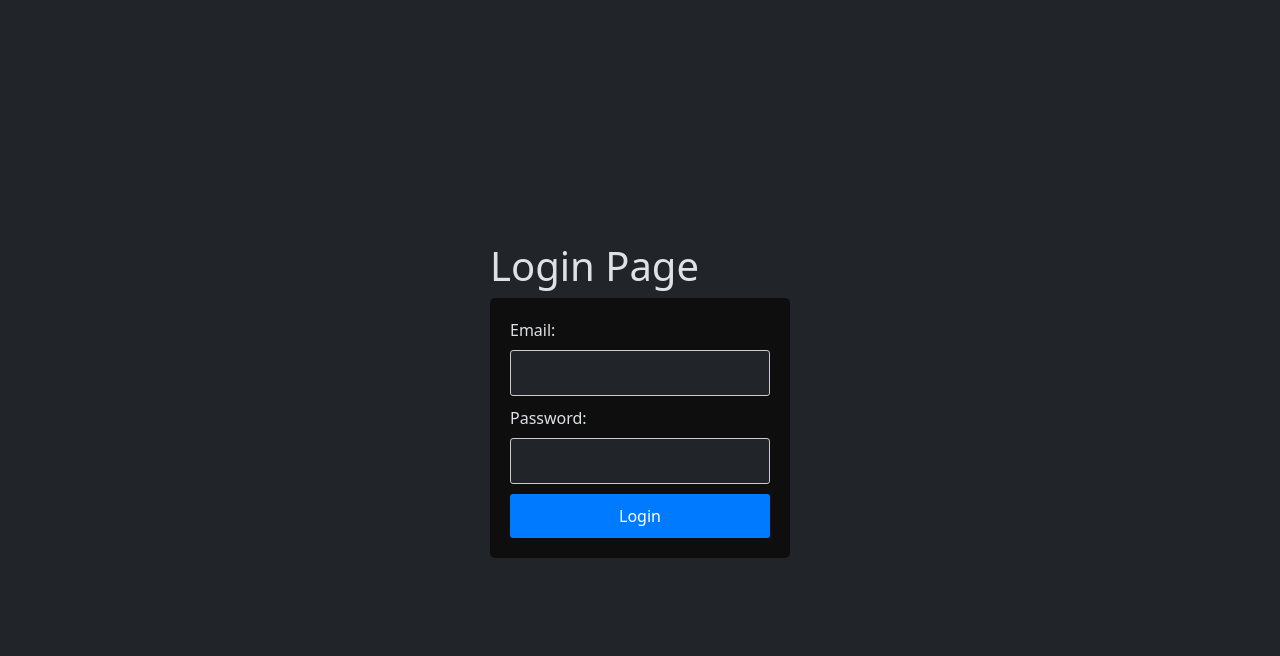
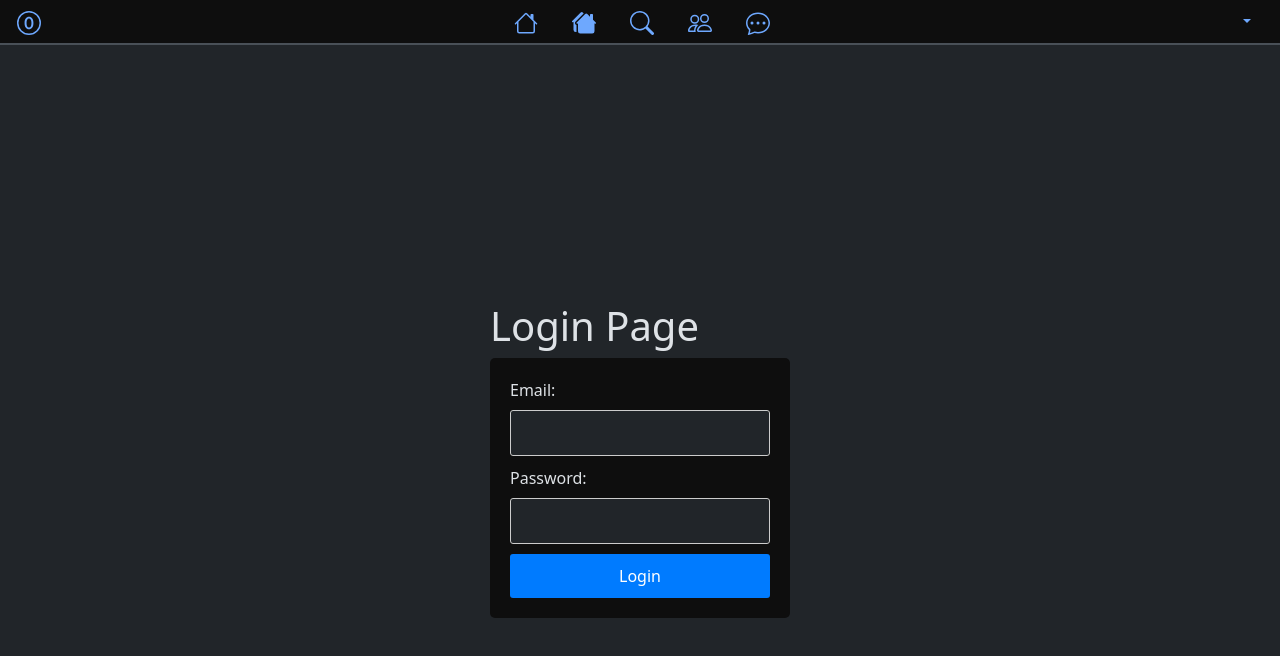
Before and after one commit to MateusTum/social, a React (Create React App) app in the folder social-frontend/: page /login in a window 1280 px wide. Shown: the top 656 px of the page. Built offline with nearby package versions, Linux system fonts and the light colour scheme.

Commit message:
Add Header & Navbar layout

```diff
--- a/social-frontend/src/App.js
+++ b/social-frontend/src/App.js
@@ -9,9 +9,13 @@ import { BrowserRouter as Router, Route, Routes } from 'react-router-dom';
 import LoginPage from './Pages/authentication/login_page/LoginPage';
 import RegisterPage from './Pages/authentication/register_page/RegisterPage';
 
+// Header
+import AppHeader from './Components/header/Header';
+
 function App() {
   return (
     <Router>
+      <AppHeader />
       <Routes>
         {/* Home */}
         {/* React Router v6 uses `element` prop to render components */}
--- /dev/null
+++ b/social-frontend/src/Components/header/Header.js
@@ -0,0 +1,24 @@
+import React from "react";
+
+// import logo from "../assets/svgs/logoonly.svg";
+
+// Bootstrap imports
+import { Container, Row, Col } from "react-bootstrap";
+
+// Import navbar
+import AppNavBar from "../navbar/AppNavBar";
+
+
+const AppHeader = () => {
+  return (
+    <header className="border-bottom fixed-top p-0">
+      <Container fluid>
+        <Row>
+            <AppNavBar/>
+        </Row>
+      </Container>
+    </header>
+  );
+};
+
+export default AppHeader;
--- /dev/null
+++ b/social-frontend/src/Components/navbar/AppNavBar.js
@@ -0,0 +1,78 @@
+import React from "react";
+import { NavLink, useLocation, Link } from "react-router-dom";
+
+// Bootstrap imports
+import { Nav, NavDropdown } from "react-bootstrap";
+
+// Import Icons
+import Icons from "../../assets/svgs/nav_svgs/NavIcons";
+
+// Import Logo
+import Logo from "../../assets/svgs/Logo";
+
+// Import styles
+import styles from "./navbar_styles.module.scss";
+
+function NavUserDropdown() {
+  return (
+    <NavDropdown menuVariant="dark" className="ms-auto">
+      <NavDropdown.Item href="#action/3.1"></NavDropdown.Item>
+      <NavDropdown.Item href="#action/3.2">Another action</NavDropdown.Item>
+      <NavDropdown.Item href="#action/3.3">Something</NavDropdown.Item>
+      <NavDropdown.Divider />
+      <NavDropdown.Item href="#action/3.4">Separated link</NavDropdown.Item>
+    </NavDropdown>
+  );
+}
+
+const AppNavBar = () => {
+  const location = useLocation();
+  const currentPath = location.pathname;
+  const defaultActiveKey = currentPath === "/home" ? "/home" : currentPath;
+
+  const { House, Houses, Search, People, Chat } = Icons;
+
+  return (
+    <Nav
+      variant="tabs"
+      defaultActiveKey="/home"
+      activeKey={defaultActiveKey}
+      className={`justify-content-center ${styles.navbar}`}
+    >
+      <Nav.Item className="me-auto">
+        <Nav.Link as={Link}>
+          {/* Logo placeholder */}
+          <Logo />
+        </Nav.Link>
+      </Nav.Item>
+      <Nav.Item>
+        <Nav.Link as={NavLink} to="/home">
+          <House />
+        </Nav.Link>
+      </Nav.Item>
+      <Nav.Item>
+        <Nav.Link as={NavLink} to="/profile">
+          <Houses />
+        </Nav.Link>
+      </Nav.Item>
+      <Nav.Item>
+        <Nav.Link as={NavLink} to="/">
+          <Search />
+        </Nav.Link>
+      </Nav.Item>
+      <Nav.Item>
+        <Nav.Link as={NavLink} to="/">
+          <People />
+        </Nav.Link>
+      </Nav.Item>
+      <Nav.Item>
+        <Nav.Link as={NavLink} to="/">
+          <Chat />
+        </Nav.Link>
+      </Nav.Item>
+      <NavUserDropdown />
+    </Nav>
+  );
+};
+
+export default AppNavBar;
--- /dev/null
+++ b/social-frontend/src/Components/navbar/navbar_styles.module.scss
@@ -0,0 +1,5 @@
+@import "../../_variables.scss";
+
+.navbar {
+    background-color: $primary-color;
+}
--- /dev/null
+++ b/social-frontend/src/assets/svgs/Logo.js
@@ -0,0 +1,19 @@
+import React from "react";
+
+function Logo() {
+  return (
+    <svg
+      xmlns="http://www.w3.org/2000/svg"
+      width="1.5em"
+      height="1.5em"
+      fill="currentColor"
+      className="bi bi-0-circle"
+      viewBox="0 0 16 16"
+    >
+      <path d="M7.988 12.158c-1.851 0-2.941-1.57-2.941-3.99V7.84c0-2.408 1.101-3.996 2.965-3.996 1.857 0 2.935 1.57 2.935 3.996v.328c0 2.408-1.101 3.99-2.959 3.99M8 4.951c-1.008 0-1.629 1.09-1.629 2.895v.31c0 1.81.627 2.895 1.629 2.895s1.623-1.09 1.623-2.895v-.31c0-1.8-.621-2.895-1.623-2.895"></path>
+      <path d="M16 8A8 8 0 110 8a8 8 0 0116 0M1 8a7 7 0 1014 0A7 7 0 001 8"></path>
+    </svg>
+  );
+}
+
+export default Logo;
--- /dev/null
+++ b/social-frontend/src/assets/svgs/nav_svgs/NavIcons.js
@@ -0,0 +1,94 @@
+import React from "react";
+
+function House() {
+  return (
+    <svg
+      xmlns="http://www.w3.org/2000/svg"
+      width="1.5em"
+      height="1.5em"
+      fill="currentColor"
+      className="bi bi-house"
+      viewBox="0 0 16 16"
+    >
+      <path d="M8.707 1.5a1 1 0 00-1.414 0L.646 8.146a.5.5 0 00.708.708L2 8.207V13.5A1.5 1.5 0 003.5 15h9a1.5 1.5 0 001.5-1.5V8.207l.646.647a.5.5 0 00.708-.708L13 5.793V2.5a.5.5 0 00-.5-.5h-1a.5.5 0 00-.5.5v1.293zM13 7.207V13.5a.5.5 0 01-.5.5h-9a.5.5 0 01-.5-.5V7.207l5-5z"></path>
+    </svg>
+  );
+}
+
+function Houses() {
+  return (
+    <svg
+      xmlns="http://www.w3.org/2000/svg"
+      width="1.5em"
+      height="1.5em"
+      className="bi bi-houses-fill"
+      color="--bs-secondary"
+      viewBox="0 0 16 16"
+    >
+      <path
+        fill="currentColor"
+        d="M7.207 1a1 1 0 00-1.414 0L.146 6.646a.5.5 0 00.708.708L1 7.207V12.5A1.5 1.5 0 002.5 14h.55a2.51 2.51 0 01-.05-.5V9.415a1.5 1.5 0 01-.56-2.475l5.353-5.354z"
+      ></path>
+      <path
+        fill="currentColor"
+        d="M8.793 2a1 1 0 011.414 0L12 3.793V2.5a.5.5 0 01.5-.5h1a.5.5 0 01.5.5v3.293l1.854 1.853a.5.5 0 01-.708.708L15 8.207V13.5a1.5 1.5 0 01-1.5 1.5h-8A1.5 1.5 0 014 13.5V8.207l-.146.147a.5.5 0 11-.708-.708z"
+      ></path>
+    </svg>
+  );
+}
+
+function People() {
+  return (
+    <svg
+      xmlns="http://www.w3.org/2000/svg"
+      width="1.5em"
+      height="1.5em"
+      fill="currentColor"
+      className="bi bi-people"
+      viewBox="0 0 16 16"
+    >
+      <path d="M15 14s1 0 1-1-1-4-5-4-5 3-5 4 1 1 1 1zm-7.978-1A.261.261 0 0 1 7 12.996c.001-.264.167-1.03.76-1.72C8.312 10.629 9.282 10 11 10c1.717 0 2.687.63 3.24 1.276.593.69.758 1.457.76 1.72l-.008.002a.274.274 0 0 1-.014.002H7.022ZM11 7a2 2 0 1 0 0-4 2 2 0 0 0 0 4m3-2a3 3 0 1 1-6 0 3 3 0 0 1 6 0M6.936 9.28a5.88 5.88 0 0 0-1.23-.247A7.35 7.35 0 0 0 5 9c-4 0-5 3-5 4 0 .667.333 1 1 1h4.216A2.238 2.238 0 0 1 5 13c0-1.01.377-2.042 1.09-2.904.243-.294.526-.569.846-.816M4.92 10A5.493 5.493 0 0 0 4 13H1c0-.26.164-1.03.76-1.724.545-.636 1.492-1.256 3.16-1.275ZM1.5 5.5a3 3 0 1 1 6 0 3 3 0 0 1-6 0m3-2a2 2 0 1 0 0 4 2 2 0 0 0 0-4" />
+    </svg>
+  );
+}
+
+function Search() {
+  return (
+    <svg
+      xmlns="http://www.w3.org/2000/svg"
+      width="1.5em"
+      height="1.5em"
+      fill="currentColor"
+      className="bi bi-search"
+      viewBox="0 0 16 16"
+    >
+      <path d="M11.742 10.344a6.5 6.5 0 1 0-1.397 1.398h-.001c.03.04.062.078.098.115l3.85 3.85a1 1 0 0 0 1.415-1.414l-3.85-3.85a1.007 1.007 0 0 0-.115-.1zM12 6.5a5.5 5.5 0 1 1-11 0 5.5 5.5 0 0 1 11 0" />
+    </svg>
+  );
+}
+
+function Chat() {
+  return (
+    <svg
+      xmlns="http://www.w3.org/2000/svg"
+      width="1.5em"
+      height="1.5em"
+      fill="currentColor"
+      className="bi bi-chat-dots"
+      viewBox="0 0 16 16"
+    >
+      <path d="M5 8a1 1 0 1 1-2 0 1 1 0 0 1 2 0m4 0a1 1 0 1 1-2 0 1 1 0 0 1 2 0m3 1a1 1 0 1 0 0-2 1 1 0 0 0 0 2" />
+      <path d="m2.165 15.803.02-.004c1.83-.363 2.948-.842 3.468-1.105A9.06 9.06 0 0 0 8 15c4.418 0 8-3.134 8-7s-3.582-7-8-7-8 3.134-8 7c0 1.76.743 3.37 1.97 4.6a10.437 10.437 0 0 1-.524 2.318l-.003.011a10.722 10.722 0 0 1-.244.637c-.079.186.074.394.273.362a21.673 21.673 0 0 0 .693-.125zm.8-3.108a1 1 0 0 0-.287-.801C1.618 10.83 1 9.468 1 8c0-3.192 3.004-6 7-6s7 2.808 7 6c0 3.193-3.004 6-7 6a8.06 8.06 0 0 1-2.088-.272 1 1 0 0 0-.711.074c-.387.196-1.24.57-2.634.893a10.97 10.97 0 0 0 .398-2" />
+    </svg>
+  );
+}
+
+const Icons = {
+  House: House,
+  Houses: Houses,
+  Search: Search,
+  People: People,
+  Chat: Chat,
+};
+
+export default Icons;
--- a/social-frontend/src/index.css
+++ b/social-frontend/src/index.css
@@ -1,10 +1,13 @@
 @import url('https://fonts.googleapis.com/css2?family=Roboto:ital,wght@0,100;0,300;0,400;0,500;0,700;0,900;1,100;1,300;1,400;1,500;1,700;1,900&display=swap');
 
 body {
-  margin: 0;
   font-family: "Roboto", sans-serif;
   -webkit-font-smoothing: antialiased;
   -moz-osx-font-smoothing: grayscale;
+}
+
+html {
+  margin-top: 60px;
 }
 
 code {
```
